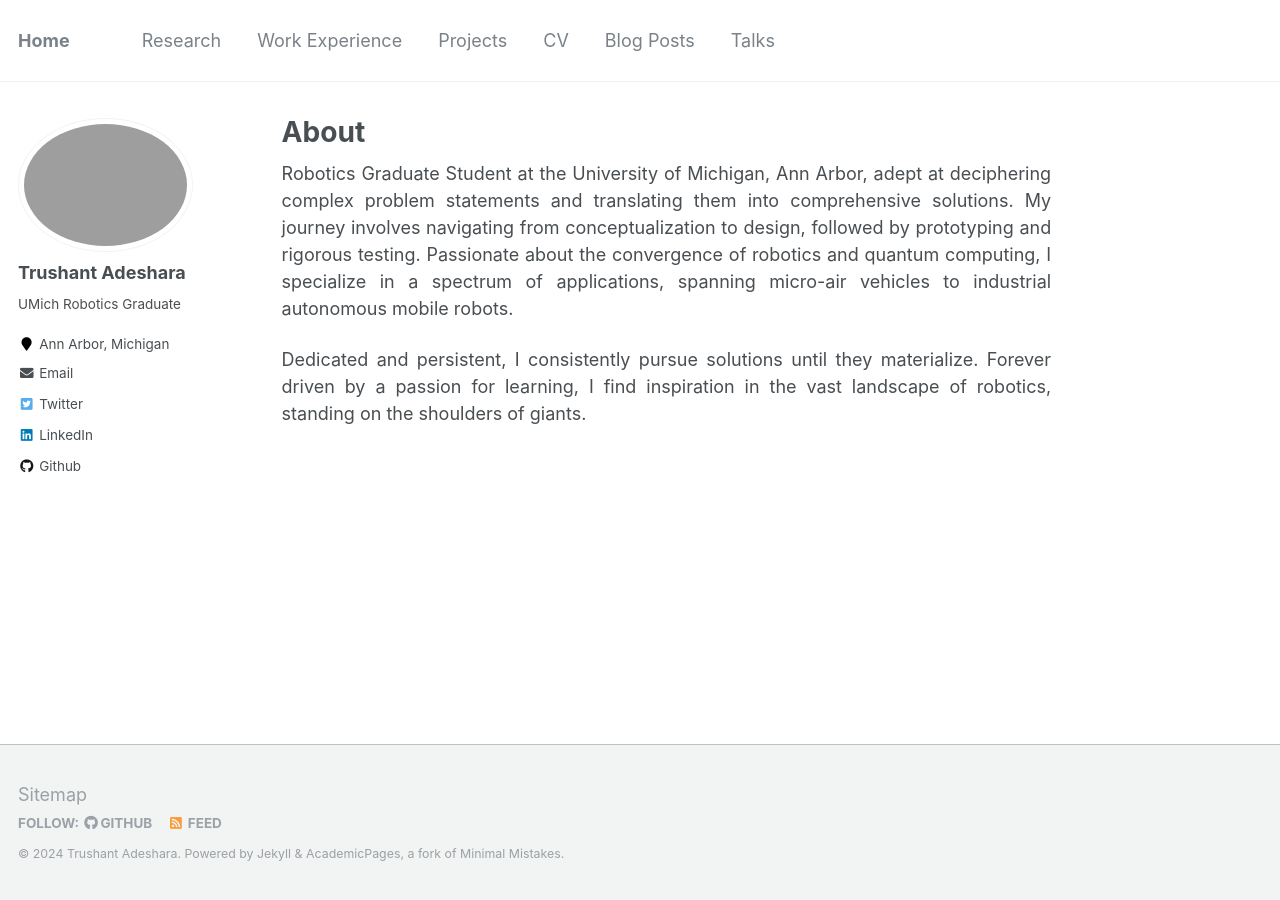
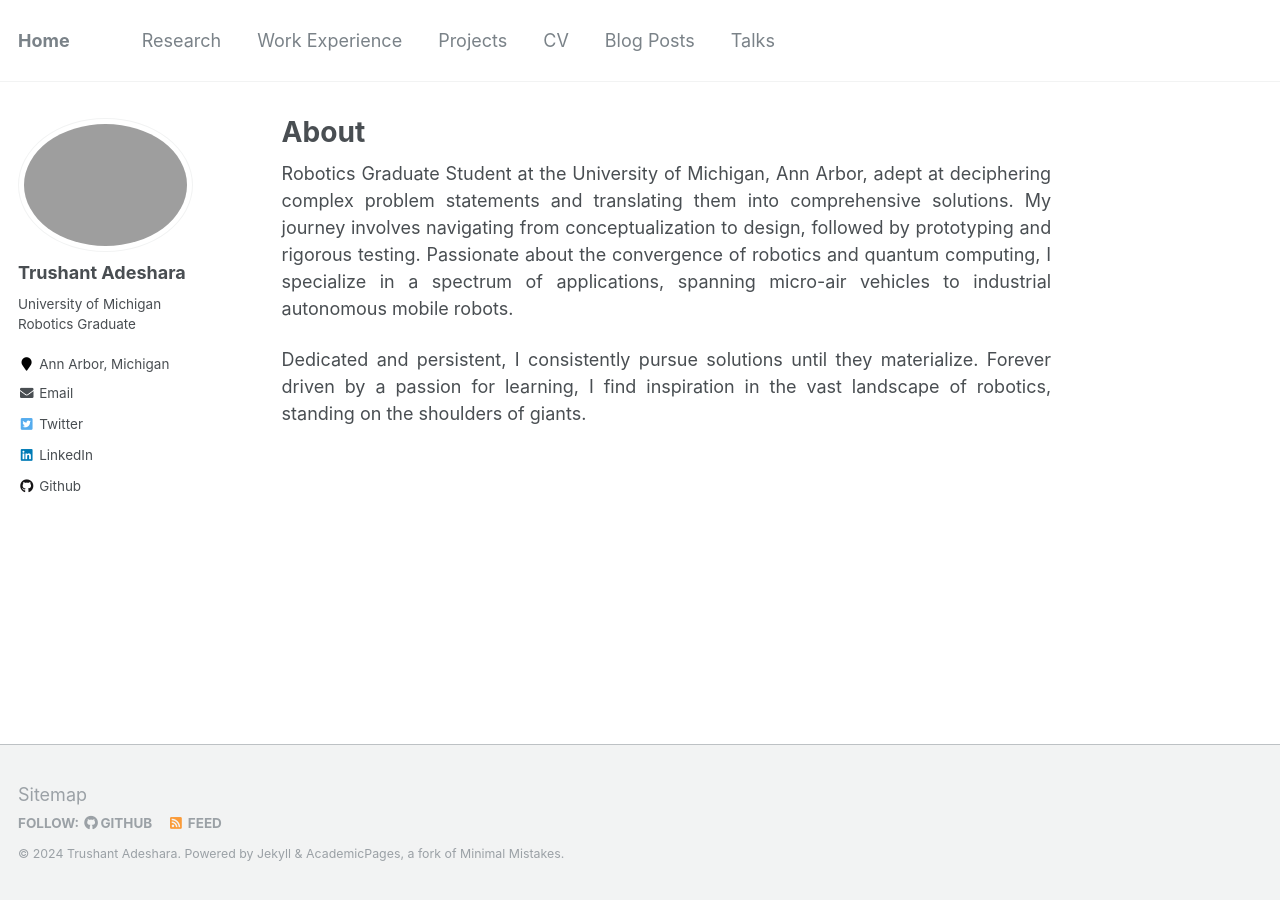
Before and after one commit to trushant05/trushant05.github.io, a Jekyll site: the page built from _pages/about.md, in a window 1280 px wide. Built offline with Jekyll 4.4.1, drawn with Linux system fonts in a browser that asks for light colours.

Commit message:
update author profile

```diff
--- a/_config.yml
+++ b/_config.yml
@@ -82,7 +82,7 @@ analytics:
 author:
   name             : "Trushant Adeshara"
   avatar           : "profile.jpg"
-  bio              : "UMich Robotics Graduate"
+  bio              : "University of Michigan Robotics Graduate"
   location         : "Ann Arbor, Michigan"
   employer         :
   pubmed           :
```
